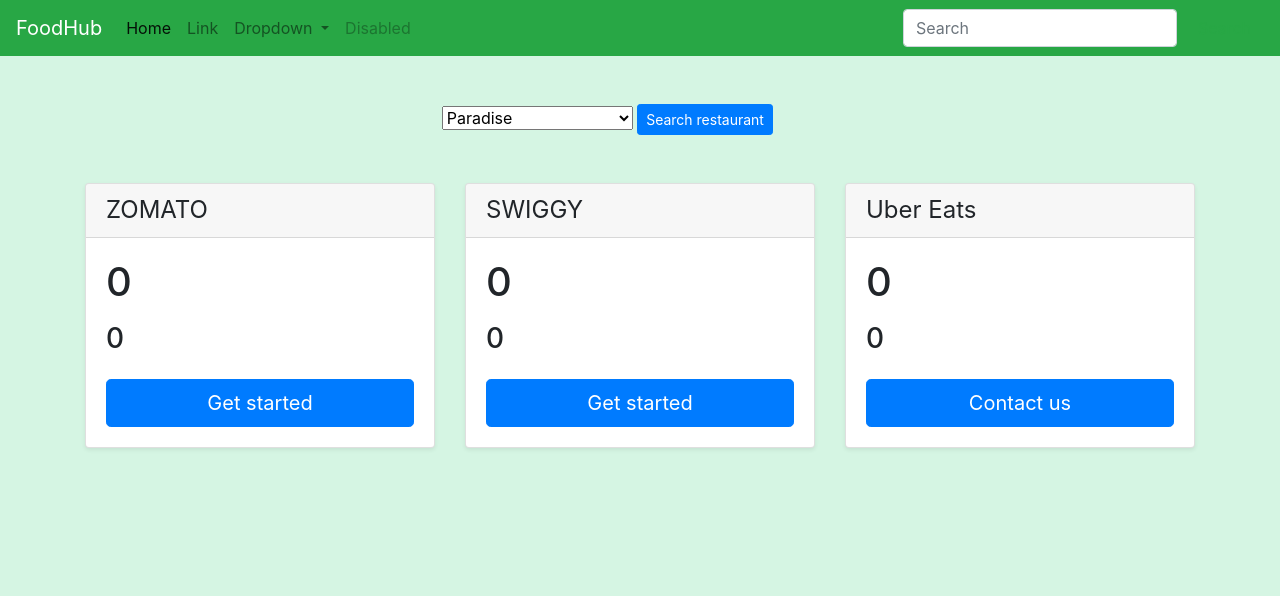
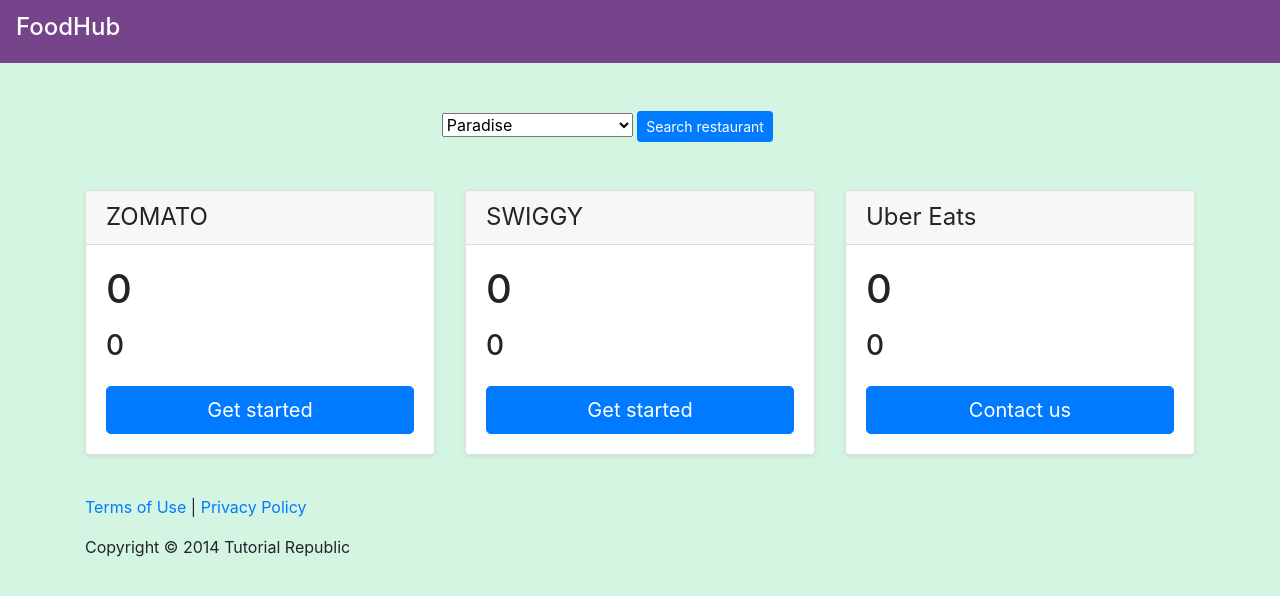
Before and after one commit to sky-97/FoodHub, a Flask app: page /food in a window 1280 px wide. Shown: the top 596 px of the page. Run offline with Flask 2, Linux system fonts and the light colour scheme; some libraries are stand-ins or nearby versions.

Commit message:
Add files via upload

```diff
--- a/flask_project/templates/base.html
+++ b/flask_project/templates/base.html
@@ -12,39 +12,12 @@
     <title>food app</title>
   </head>
   <body>
-    <nav class="navbar navbar-expand-lg navbar-light bg-success">
-  <a class="navbar-brand" href="/home"><font color="white">FoodHub</font></a>
+    <nav class="navbar navbar-expand-lg navbar-light" style="background-color: #76448A;">
+  <a class="navbar-brand text-white" href="/home"><h4>FoodHub</h4></a>
   <button class="navbar-toggler" type="button" data-toggle="collapse" data-target="#navbarSupportedContent" aria-controls="navbarSupportedContent" aria-expanded="false" aria-label="Toggle navigation">
     <span class="navbar-toggler-icon"></span>
   </button>
-  <div class="collapse navbar-collapse" id="navbarSupportedContent">
-    <ul class="navbar-nav mr-auto">
-      <li class="nav-item active">
-        <a class="nav-link" href="#">Home <span class="sr-only">(current)</span></a>
-      </li>
-      <li class="nav-item">
-        <a class="nav-link" href="#">Link</a>
-      </li>
-      <li class="nav-item dropdown">
-        <a class="nav-link dropdown-toggle" href="#" id="navbarDropdown" role="button" data-toggle="dropdown" aria-haspopup="true" aria-expanded="false">
-          Dropdown
-        </a>
-        <div class="dropdown-menu" aria-labelledby="navbarDropdown">
-          <a class="dropdown-item" href="#">Action</a>
-          <a class="dropdown-item" href="#">Another action</a>
-          <div class="dropdown-divider"></div>
-          <a class="dropdown-item" href="#">Something else here</a>
-        </div>
-      </li>
-      <li class="nav-item">
-        <a class="nav-link disabled" href="#">Disabled</a>
-      </li>
-    </ul>
-    <form class="form-inline my-2 my-lg-0">
-      <input class="form-control mr-sm-2" type="search" placeholder="Search" aria-label="Search">
-      <button class="btn btn-outline-success my-2 my-sm-0" type="submit">Search</button>
-    </form>
-  </div>
+
 </nav>
 
   {% block body %}
--- a/flask_project/templates/food.html
+++ b/flask_project/templates/food.html
@@ -1,5 +1,7 @@
 {% extends "base.html" %}
 {% block body %}
+
+{% if todos %}
 <body style="background-color:#D5F5E3;">
 <br>
 <br>
@@ -8,17 +10,17 @@
     <select name="search">
       <option value = "Paradise">Paradise</option>
       <option value = "Aaha Andhra">Aaha Andhra</option>
-      <option value = "Donne Biryani">Donne Biryani</option>
+      <option value = "Donne Biryani Mane">Donne Biryani Mane</option>
       <option value = "Nagarjuna">Nagarjuna</option>
       <option value = "Donne Biryani">Donne Biryani</option>
       <option value = "Behrouz Biryani">Behrouz Biryani</option>
       <option value = "BOX8- Desi Meals">BOX8-Desi Meals</option>
       <option value = "Ambur Biryani">Ambur Biryani</option>
-      <option value = "Meghana foods">Meghana foods</option>
+      <option value = "Meghana Foods">Meghana Foods</option>
       <option value = "Nandhan Palace">Nandhan Palace</option>
       <option value = "Dindigul Thalappakatti">Dindigul Thalappakatti</option>
       <option value = "Tandoori Taal">Tandoori Taal</option>
-      <option value = "Biryani Taal">Biryani Taal</option>
+      <option value = "Biryani Trip">Biryani Trip</option>
       <option value = "Anjappar">Anjappar</option>
       <option value = "Tunday Kababi">Tundav Kababi</option>
     </select>
@@ -84,4 +86,18 @@
       </div>
     </div>
   </div>
+
+
+  <footer>
+		<nav>
+			<p>
+				<a href="https://www.tutorialrepublic.com/terms-of-use.php">Terms of Use</a> |
+				<a href="https://www.tutorialrepublic.com/privacy-policy.php">Privacy Policy</a>
+			</p>
+		</nav>
+		<p>Copyright &copy; 2014 Tutorial Republic</p>
+	</footer>
+
+
+{% endif %}
 {% endblock body %}
```
Also changed, not shown: flask_project/templates/home.html (+12 -4 lines).
